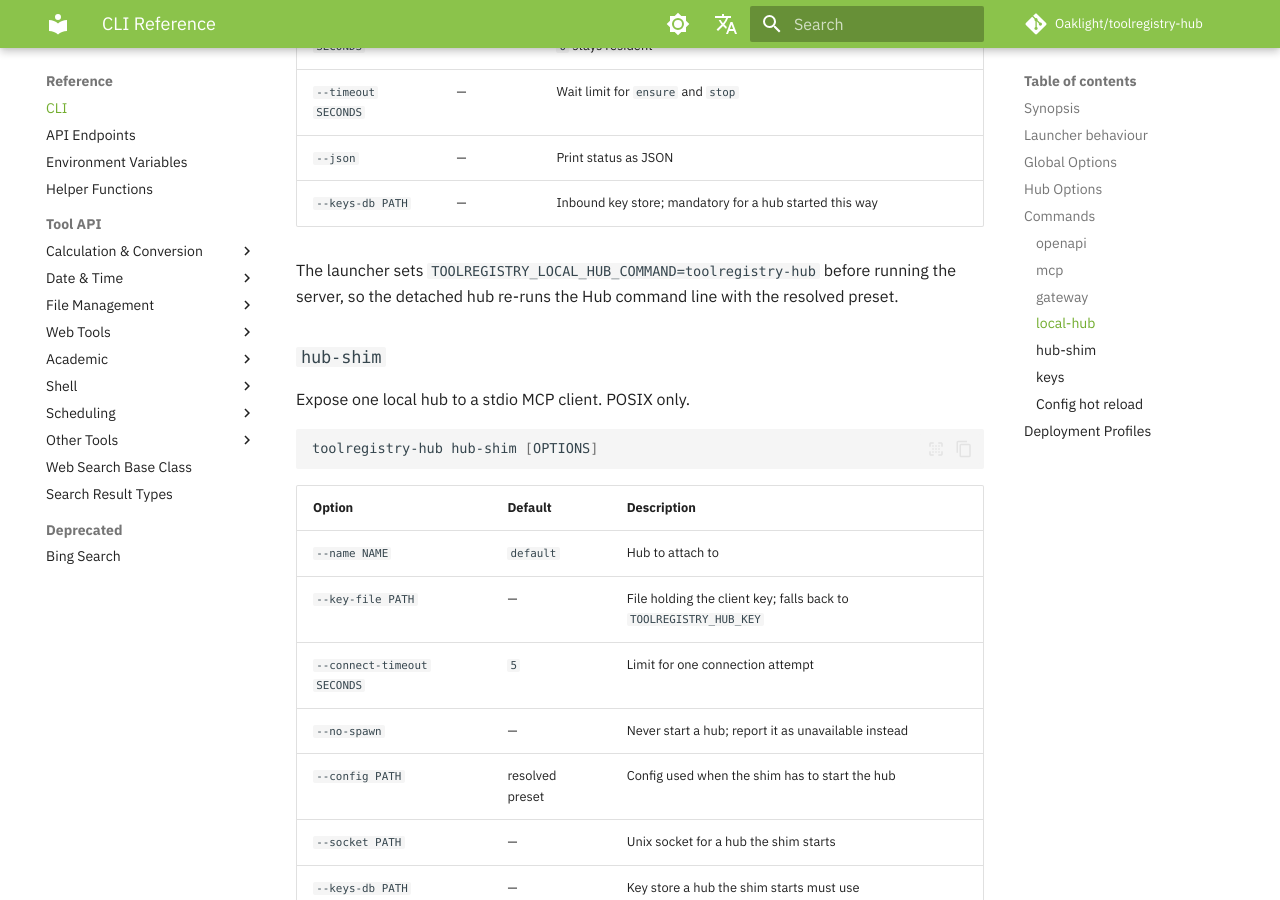
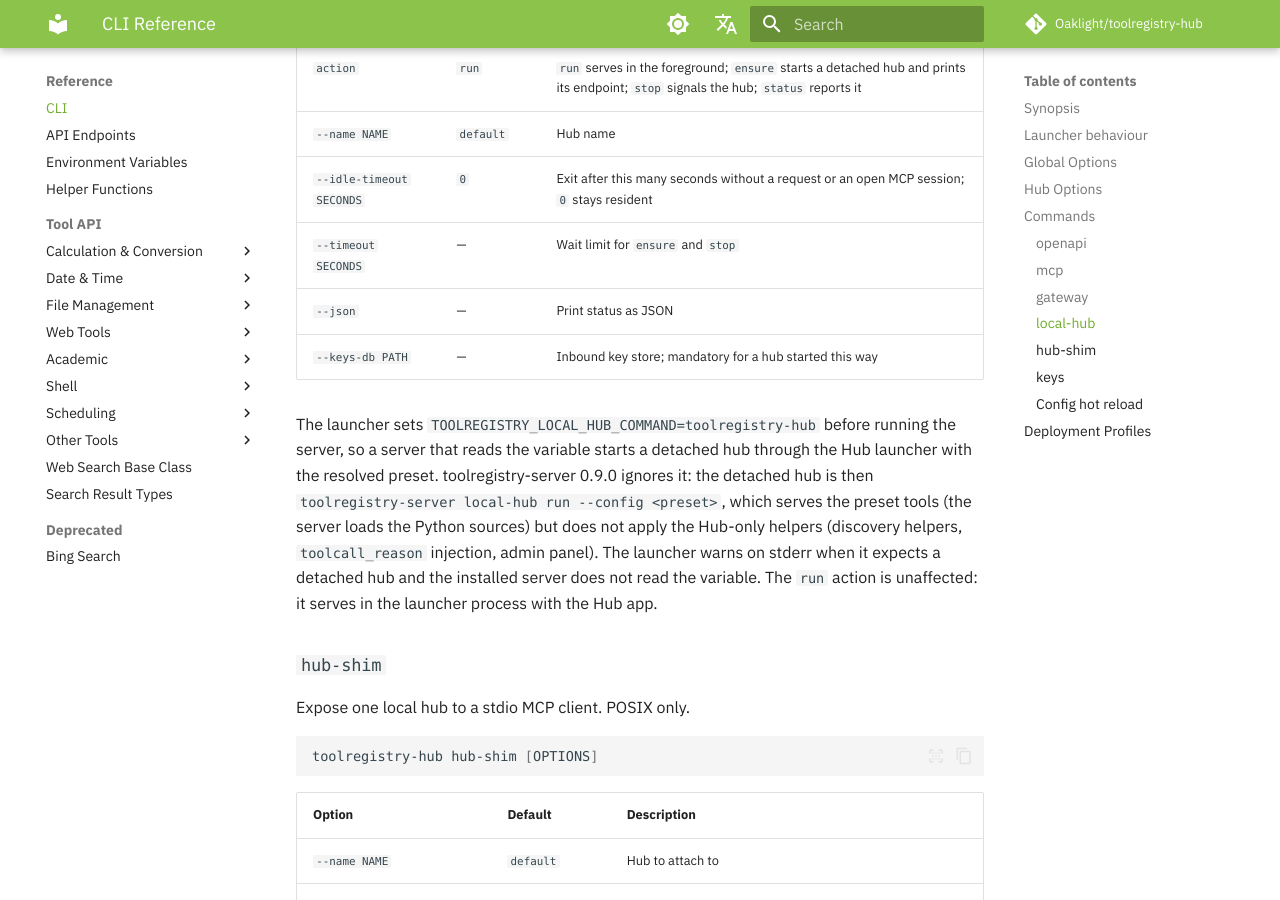
Before and after one commit to Oaklight/toolregistry-hub, an MkDocs documentation site: the page built from docs/reference/cli.md, in a window 1280 px wide and 900 px high, scrolled down 3951 px. Built offline with MkDocs 1.6.1 and Material for MkDocs 9.7.7, drawn with Linux system fonts in a browser that asks for light colours; some web fonts are replaced; comment, search, counter and statistics services are not loaded; some of the changed text lies outside the part shown.

Commit message:
docs(release): 0.13.0 changelog and local-hub limits (#271)
Move the Unreleased entries to 0.13.0 and correct the resident-hub claim:
toolregistry-server 0.9.0 ignores TOOLREGISTRY_LOCAL_HUB_COMMAND, so only a
detached hub falls back to the server CLI, and the launcher warns.

```diff
--- a/docs/reference/cli.md
+++ b/docs/reference/cli.md
@@ -41,7 +41,14 @@ Hub-only options are accepted before or after the command.
   transports, and dropped for stdio, where it has no meaning.
 - The launcher prints the Hub banner and update check itself (the server
   banner is suppressed) and sets `TOOLREGISTRY_LOCAL_HUB_COMMAND=toolregistry-hub`
-  before starting the server, so a resident hub re-runs the Hub command line.
+  before starting the server. The foreground process always runs the Hub app,
+  so `local-hub run` is unaffected. toolregistry-server 0.9.0 does not read the
+  variable, so a hub it starts as a detached process (`local-hub ensure`, or
+  `hub-shim` without `--no-spawn`) is `toolregistry-server local-hub run
+  --config <preset>`: the preset tools are served because the server loads the
+  Python sources, but the Hub-only helpers (discovery helpers,
+  `toolcall_reason` injection, admin panel) are not applied to that process.
+  The launcher prints a warning on stderr in that case.
 - `toolregistry-hub <command> --help` shows the server options for the
   translated command; `toolregistry-hub --help` lists the Hub commands and
   flags.
@@ -136,8 +143,15 @@ toolregistry-hub local-hub [run|ensure|stop|status] [OPTIONS]
 | `--keys-db PATH` | — | Inbound key store; mandatory for a hub started this way |
 
 The launcher sets `TOOLREGISTRY_LOCAL_HUB_COMMAND=toolregistry-hub` before
-running the server, so the detached hub re-runs the Hub command line with the
-resolved preset.
+running the server, so a server that reads the variable starts a detached hub
+through the Hub launcher with the resolved preset. toolregistry-server 0.9.0
+ignores it: the detached hub is then `toolregistry-server local-hub run
+--config <preset>`, which serves the preset tools (the server loads the Python
+sources) but does not apply the Hub-only helpers (discovery helpers,
+`toolcall_reason` injection, admin panel). The launcher warns on stderr when it
+expects a detached hub and the installed server does not read the variable.
+The `run` action is unaffected: it serves in the launcher process with the Hub
+app.
 
 ### `hub-shim`
 
```
Also changed, not shown: docs/changelog.md (+2 -2 lines), docs/reference/environment.md (+1 -1 lines).
